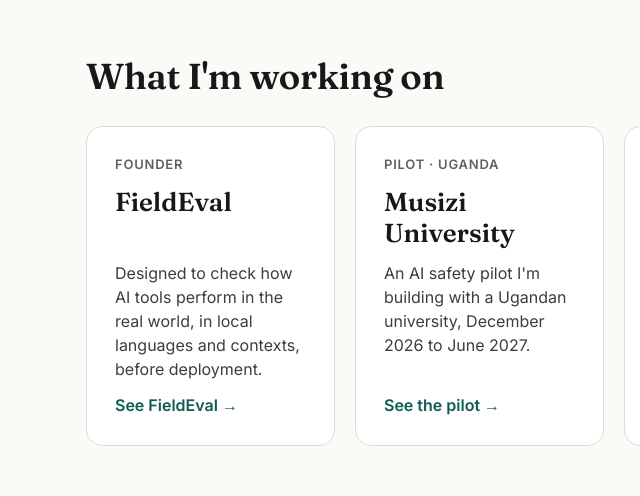
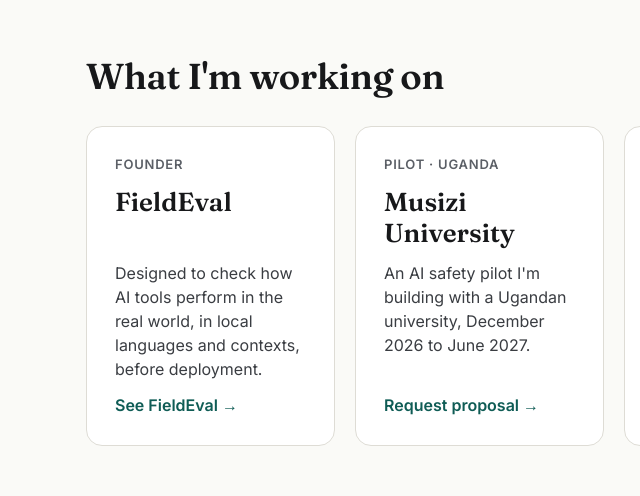
Before and after one commit to sarahnak/Sarah.nakintu-gmail.com, a plain HTML site: page index.html in a window 1280 px wide. Shown: the part 1120-1616 px from the top of the page, 26-666 px from the left. Drawn offline with Linux system fonts and the light colour scheme.

Commit message:
Point the Musizi card at a proposal request and drop review screenshots.
Replace the pilot link with the mailto call to action, and remove pr-artifacts so those images are not published with the site.

Co-authored-by: sarahnak <sarahnak@users.noreply.github.com>

```diff
--- a/index.html
+++ b/index.html
@@ -112,12 +112,12 @@
           <span class="card-body">Designed to check how AI tools perform in the real world, in local languages and contexts, before deployment.</span>
           <a class="card-cta" href="#">See FieldEval →</a>
         </article>
-        <a class="card" href="musizi/">
+        <article class="card">
           <span class="card-kicker">Pilot · Uganda</span>
           <span class="card-title">Musizi University</span>
           <span class="card-body">An AI safety pilot I'm building with a Ugandan university, December 2026 to June 2027.</span>
-          <span class="card-cta">See the pilot →</span>
-        </a>
+          <a class="card-cta" href="mailto:hello@sarahnakintu.com?subject=Musizi%20AI%20safety%20pilot%3A%20proposal%20request">Request proposal →</a>
+        </article>
         <a class="card" id="writing" href="https://thesafetyoperator.substack.com">
           <span class="card-kicker">Newsletter</span>
           <span class="card-title">The Safety Operator</span>
```
Also changed, not shown: pr-artifacts/home_1440_full.png (deleted), pr-artifacts/home_1440_hero.png (deleted), pr-artifacts/home_375_full.png (deleted), pr-artifacts/home_375_hero.png (deleted).
